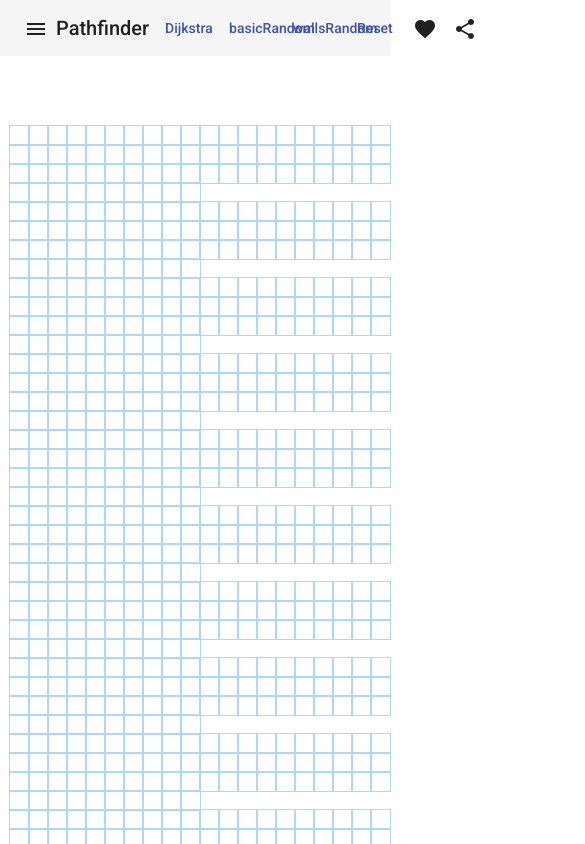
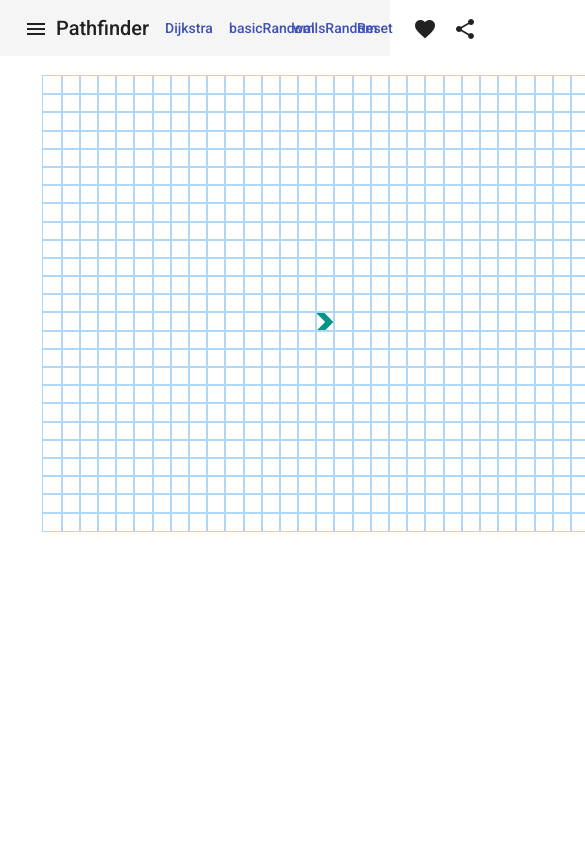
Before and after one commit to IbrahimFneich/Pathfinder, an Angular app: page / in a window 390 px wide. Shown: the top 844 px of the page, 585 px wide, since content can reach past the window. Built offline with nearby package versions, Linux system fonts and the light colour scheme.

Commit message:
make it responsive

```diff
--- a/src/app/main/main.component.css
+++ b/src/app/main/main.component.css
@@ -1,14 +1,23 @@
+
+
 .grid {
-    margin: 50px 0 0;
-    margin-left: 10px;
+  width: 85rem;
+  height: 20rem;
+    margin: auto;
+    justify-content: center;
     display: grid;
     border-collapse: collapse;
   }
 
 .row{
+
   display: grid;
   float: left;
 }
 .example-spacer {
   flex: 1 1 auto;
 }
+
+.toolbar{
+  width: auto;
+}
--- a/src/app/main/main.component.html
+++ b/src/app/main/main.component.html
@@ -1,4 +1,4 @@
-<mat-toolbar>
+<mat-toolbar class="toolbar">
 
     <button mat-icon-button class="example-icon" aria-label="Example icon-button with menu icon">
       <mat-icon>menu</mat-icon>
@@ -26,8 +26,6 @@
 <br>
 
 
-
-
 <div class="grid">
     <div  *ngFor="let row of matrix ; index as i">
         <div class="row" *ngFor="let col of row ; index as j">
--- a/src/app/main/node/node.component.css
+++ b/src/app/main/node/node.component.css
@@ -1,6 +1,6 @@
 .node {
-    width: 19px;
-    height: 19px;
+    width: 1.3em;
+    height: 1.3em;
     outline: 1px solid rgb(175, 216, 248);
     display: block;
   }
```
